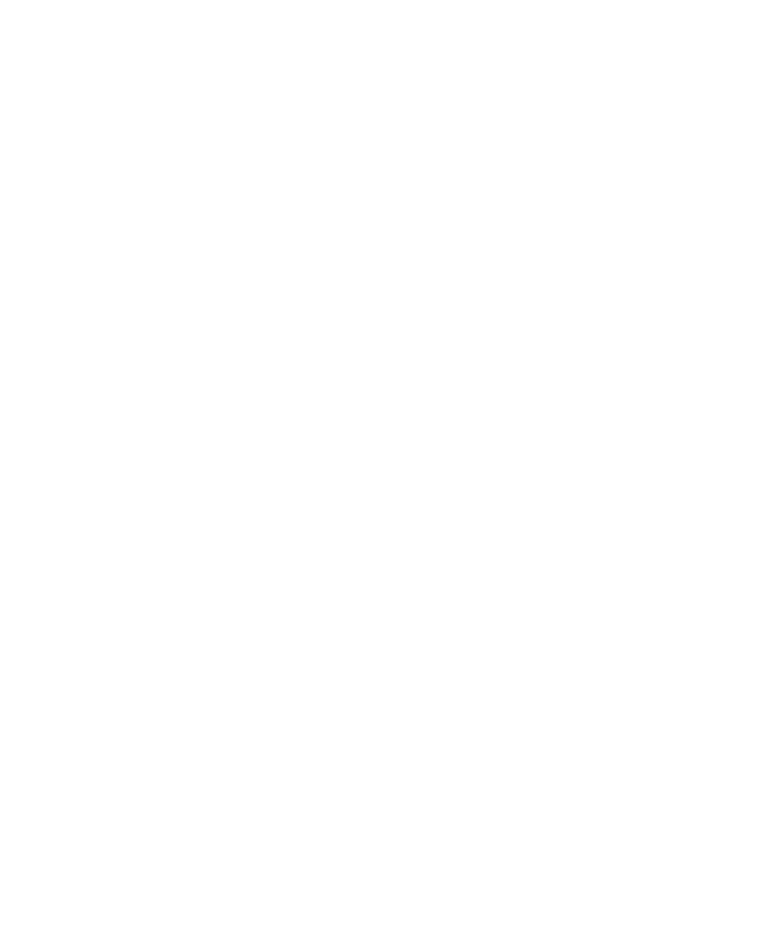
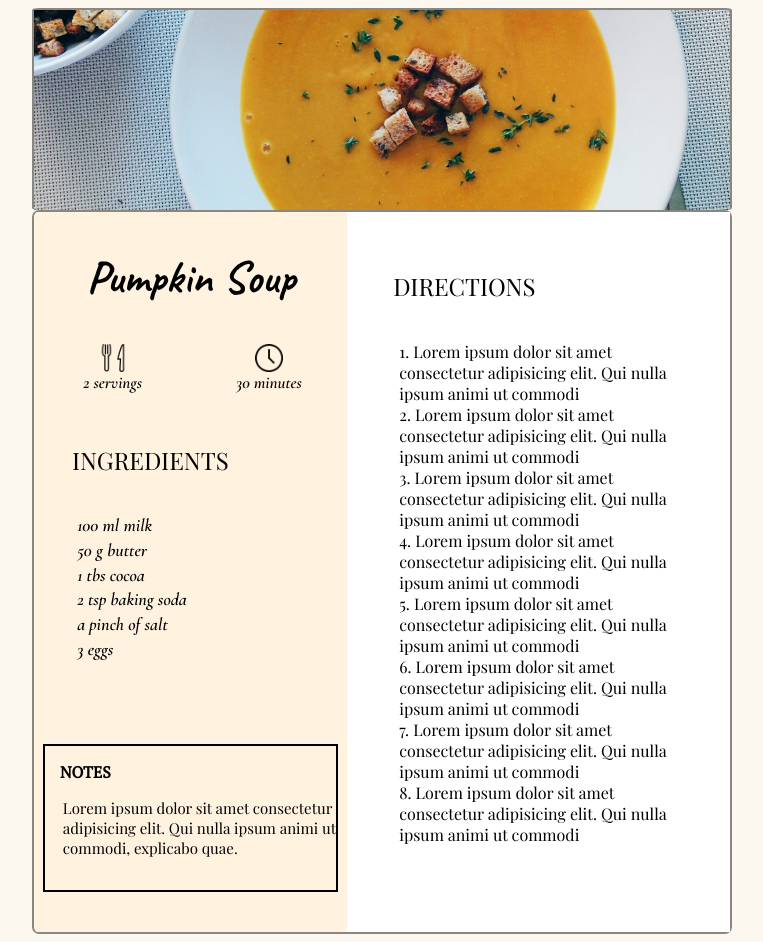
Before and after one commit to AladdinBelhaj/odin-recipes, a plain HTML site: page recipes/soup.html in a window 1280 px wide. Shown: the whole page, without its empty margins (258-1021 px from the left). Before the commit the page ends 800 px from the top, so only its background shows below. Drawn offline with nearby package versions, Linux system fonts and the light colour scheme.

Commit message:
Create layout along with appropriate CSS for soup recipe

```diff
--- a/recipes/soup.html
+++ b/recipes/soup.html
@@ -3,11 +3,85 @@
 <head>
     <meta charset="utf-8">
     <title>Soup Recipe</title>
+    <link rel="stylesheet" href="style/style1.css">
+
+    <link rel="preconnect" href="https://fonts.googleapis.com">
+    <link rel="preconnect" href="https://fonts.gstatic.com" crossorigin>
+    <link href="https://fonts.googleapis.com/css2?family=Caveat:wght@400;700&display=swap" rel="stylesheet">
+
+    <link rel="preconnect" href="https://fonts.googleapis.com">
+    <link rel="preconnect" href="https://fonts.gstatic.com" crossorigin>
+    <link href="https://fonts.googleapis.com/css2?family=Cormorant+Garamond:ital,wght@1,600&display=swap" rel="stylesheet">
+
+    <link rel="preconnect" href="https://fonts.googleapis.com">
+    <link rel="preconnect" href="https://fonts.gstatic.com" crossorigin>
+    <link href="https://fonts.googleapis.com/css2?family=Playfair+Display&display=swap" rel="stylesheet">
+
+    <link rel="preconnect" href="https://fonts.googleapis.com">
+    <link rel="preconnect" href="https://fonts.gstatic.com" crossorigin>
+    <link href="https://fonts.googleapis.com/css2?family=PT+Serif&display=swap" rel="stylesheet">
+
 </head>
+
 
 <body>
 
+<header>
+    <img src="../img/pumpkinsoup.jpg" alt="">
+</header>
 
+<main>
+    <section class = "ingredients">
+        <h1>Pumpkin Soup</h1>
+
+        <section class = "icons">
+            <section class = "fork">
+                <img src="img/fork.png" alt="forkandknife">
+                <span>2 servings</span>
+            </section>
+
+            <section class = "clock">
+                <img src="img/clock.png" alt="clock">
+                <span>30 minutes</span>
+            </section>
+
+        </section>
+
+            <h2>INGREDIENTS</h2>
+            <ul>
+                <li>100 ml milk</li>
+                <li>50 g butter</li>
+                <li>1 tbs cocoa</li>
+                <li>2 tsp baking soda</li>
+                <li>a pinch of salt</li>
+                <li>3 eggs</li>
+            </ul>
+
+
+            <section class = "notes">
+                <h5>NOTES</h5>
+                <p>
+                    Lorem ipsum dolor sit amet consectetur adipisicing elit. Qui nulla ipsum animi ut commodi,
+                     explicabo quae.
+                </p>
+            </section>
+    </section>
+
+    <section class = "directions">
+        <h2>DIRECTIONS</h2>
+        <ol>
+            <li>Lorem ipsum dolor sit amet consectetur adipisicing elit. Qui nulla ipsum animi ut commodi</li>
+            <li>Lorem ipsum dolor sit amet consectetur adipisicing elit. Qui nulla ipsum animi ut commodi</li>
+            <li>Lorem ipsum dolor sit amet consectetur adipisicing elit. Qui nulla ipsum animi ut commodi</li>
+            <li>Lorem ipsum dolor sit amet consectetur adipisicing elit. Qui nulla ipsum animi ut commodi</li>
+            <li>Lorem ipsum dolor sit amet consectetur adipisicing elit. Qui nulla ipsum animi ut commodi</li>
+            <li>Lorem ipsum dolor sit amet consectetur adipisicing elit. Qui nulla ipsum animi ut commodi</li>
+            <li>Lorem ipsum dolor sit amet consectetur adipisicing elit. Qui nulla ipsum animi ut commodi</li>
+            <li>Lorem ipsum dolor sit amet consectetur adipisicing elit. Qui nulla ipsum animi ut commodi</li>
+
+        </ol>
+    </section>
+</main>
 
 </body>
 </html>
--- a/recipes/style/style1.css
+++ b/recipes/style/style1.css
@@ -0,0 +1,135 @@
+
+body{
+    background:#fcf7ef;
+}
+
+header{
+    width: 55%;
+    height: 200px;
+    border-top: 2px solid #8a8783;
+    border-right: 2px solid #8a8783;
+    border-left: 2px solid #8a8783;
+    margin: auto;
+    border-radius: 1%;
+}
+
+header img{
+    width:100%;
+    height:100%;
+    object-fit: cover;
+}
+
+
+main{
+    width: 55%;
+    margin: auto;
+    height: 720px;
+    border: #8a8783 2px solid;
+    display: flex;
+    border-radius: 1%;
+}
+
+main > section{
+    height: 720px;
+    flex: 1;
+    background: white;
+}
+
+
+section h1{
+    font-family: 'Caveat', sans-serif;
+    font-size: 45px;
+    text-align: center;
+    transition: transform .2s;
+}
+
+section h1:hover{
+    transform: scale(1.05);
+}
+
+
+.ingredients{
+    background: #fff2df;
+    border-radius: 1%;
+}
+
+
+.ingredients img{
+    width: 18%;
+}
+
+
+.clock,.fork{
+    display: flex;
+    justify-content: center;
+    justify-content: space-between;
+    flex-direction:column;
+}
+
+.ingredients span, .ingredients img{
+    align-self:center;
+}
+
+.ingredients span{
+    font-family: 'Cormorant Garamond', serif;
+    font-size: 17px;
+}
+
+
+.ingredients > .icons{
+    display: flex;
+    flex: 1;
+}
+
+
+
+.directions{
+    flex-basis: 10%;
+}
+
+h2{
+    font-family: 'Playfair Display', serif;
+    font-weight:300;
+    padding-top: 10%;
+    padding-left: 12%;
+    padding-bottom: 5%;
+}
+
+
+.ingredients li{
+    list-style-type: none;
+    font-family: 'Cormorant Garamond', serif;
+    font-size: 18px;
+    padding-left: 1%;
+    padding-top: 1%;
+}
+
+
+.notes{
+    width: 93%;
+    margin: auto;
+    border: 2px solid black;
+    height: 20%;
+    margin-top: 27%;
+}
+
+.notes h5{
+    font-family: 'PT Serif', serif;
+    font-size: 16px;
+    padding-left: 5%;
+    margin-top: 5%;
+    margin-bottom: 5%;
+}
+
+.notes p{
+    padding-left: 6%;
+    font-family: 'Playfair Display', serif;
+    font-size: 15px;
+}
+
+.directions li{
+    font-family: 'Playfair Display', serif;
+    width: 85%;
+    padding-left: 3.5%;
+    list-style-position: inside;
+}
```
Also changed, not shown: recipes/img/background.jpg (added), recipes/img/clock.png (added), recipes/img/fork.png (added).
